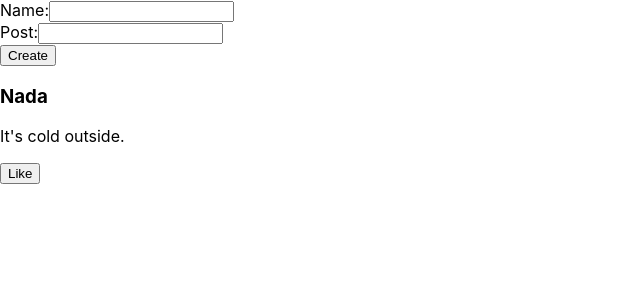
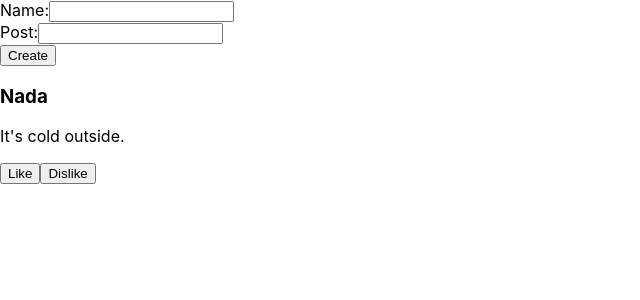
Before and after one commit to n-eti/Social_feed_project, a React (Create React App) app: page / in a window 1280 px wide. Shown: the top 300 px of the page, without its empty margins (0-640 px from the left). Built offline with nearby package versions, Linux system fonts and the light colour scheme.

Commit message:
Created the dislike button initial functionality in DislikeButton component + Instantiated it in root App.js

```diff
--- a/src/App.js
+++ b/src/App.js
@@ -15,7 +15,9 @@ function createNewPost(newPost){
       <NewPostForm createNewPost={createNewPost} />
       <PostList posts={posts}/>
 <button type="Like" likedStatus = "inactive">Like</button>
+<button type="Dislike" dislikedStatus = "inactive">Dislike</button>
     </div>
+
   );
 }
 
```
Also changed, not shown: src/Components/DislikeButton/DislikeButton.jsx (+15 -0 lines).
